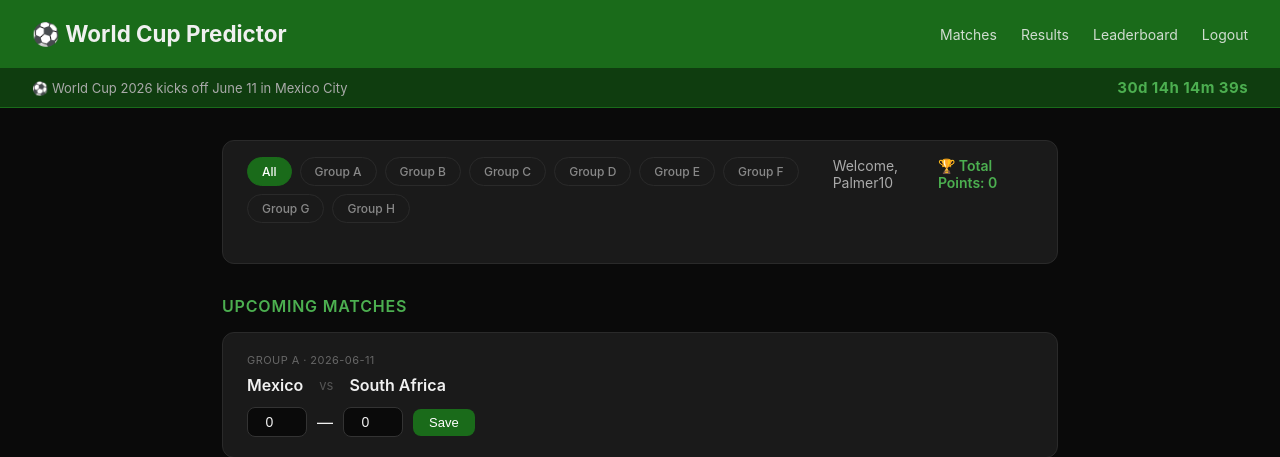
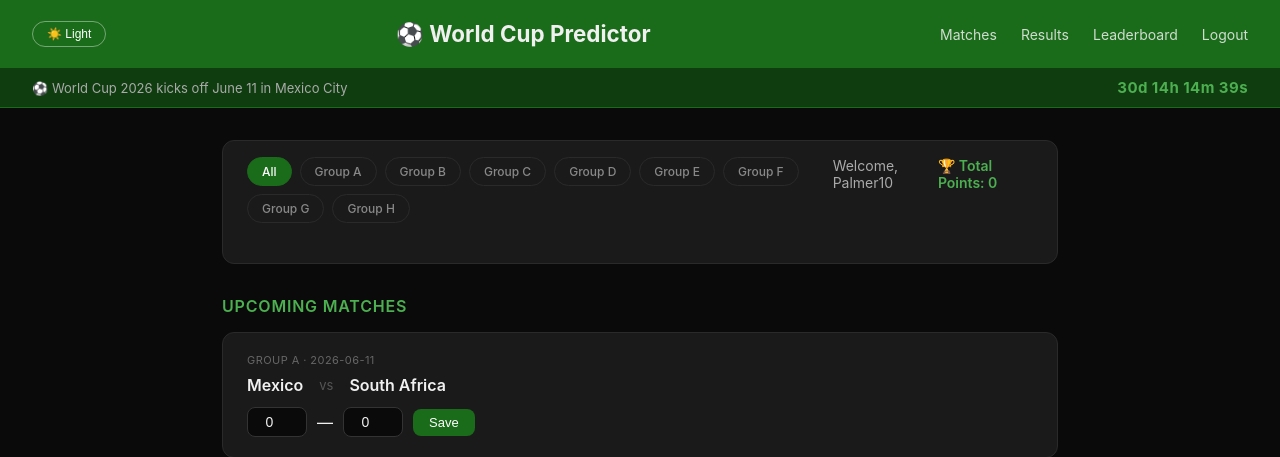
Before and after one commit to jkyplayz-rb/worldcup-predictor, a Flask app: page / in a window 1280 px wide. Shown: the top 457 px of the page. Run offline with Flask 3, Linux system fonts and the light colour scheme; a user stored in the database is signed in; data comes from the database, SQL or seed files in the repository; data that the repository does not hold is empty.

Commit message:
feat: add dark/light mode toggle with localStorage preference

```diff
--- a/static/style.css
+++ b/static/style.css
@@ -195,3 +253,15 @@ tr:hover td { background: #222; }
   font-size: 15px;
   letter-spacing: .03em;
 }
+
+#theme-toggle {
+  background: transparent;
+  border: 1px solid rgba(255,255,255,0.4);
+  border-radius: 20px;
+  color: white;
+  padding: 5px 14px;
+  font-size: 12px;
+  cursor: pointer;
+}
+
+#theme-toggle:hover { background: rgba(255,255,255,0.1); }
--- a/templates/index.html
+++ b/templates/index.html
@@ -7,6 +7,28 @@
 </head>
 <body>
   <header>
+    <button id="theme-toggle" onclick="toggleTheme()">☀️ Light</button>
+
+<script>
+  function toggleTheme() {
+    const body = document.body;
+    const btn = document.getElementById('theme-toggle');
+    if (body.classList.contains('light')) {
+      body.classList.remove('light');
+      btn.textContent = '☀️ Light';
+      localStorage.setItem('theme', 'dark');
+    } else {
+      body.classList.add('light');
+      btn.textContent = '🌙 Dark';
+      localStorage.setItem('theme', 'light');
+    }
+  }
+
+  if (localStorage.getItem('theme') === 'light') {
+    document.body.classList.add('light');
+    document.getElementById('theme-toggle').textContent = '🌙 Dark';
+  }
+</script>
     <h1>⚽ World Cup Predictor</h1>
     <nav>
       <a href="/">Matches</a>
```
Also changed, not shown: other parts of static/style.css (+58 -0 lines).
